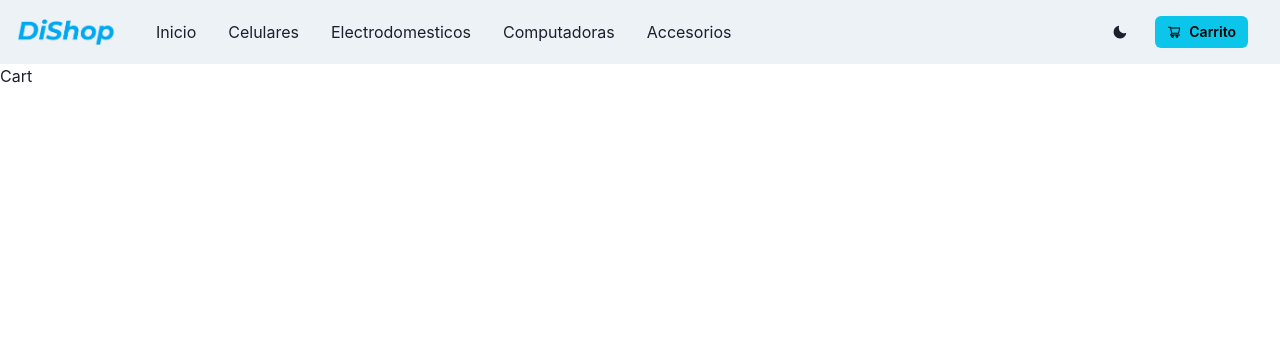
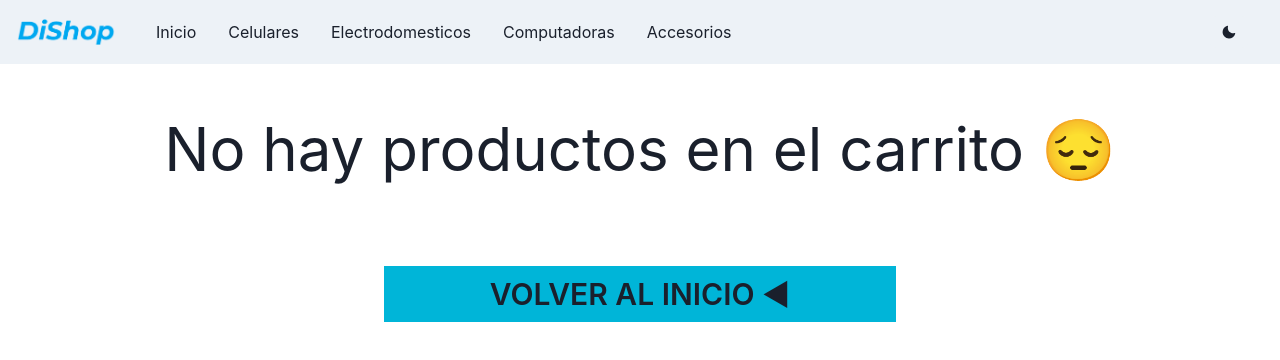
Before and after one commit to raulahumada/dishopAhumada, a React (Create React App) app: page /cart in a window 1280 px wide. Shown: the top 360 px of the page. Built offline with nearby package versions, Linux system fonts and the light colour scheme.

Commit message:
Se entregan Correcciones

```diff
--- a/package.json
+++ b/package.json
@@ -10,6 +10,7 @@
     "@testing-library/jest-dom": "^5.16.4",
     "@testing-library/react": "^12.1.4",
     "@testing-library/user-event": "^13.5.0",
+    "firebase": "^9.8.2",
     "framer-motion": "^6.3.0",
     "lottie-web": "^5.9.4",
     "react": "^18.0.0",
--- a/src/components/Cart.jsx
+++ b/src/components/Cart.jsx
@@ -1,7 +1,65 @@
+import { Box, Button, Center, Text } from '@chakra-ui/react';
 import React from 'react';
+import { Link } from 'react-router-dom';
+import { useCartContext } from '../context/CartContext';
 
 const Cart = () => {
-  return <div>Cart</div>;
+  const { cart, removeItem, calculateTotalPrice } = useCartContext();
+
+  return cart.length === 0 ? (
+    <>
+      <Center py={'10'}>
+        <Text fontSize={'6xl'}>No hay productos en el carrito 😔 </Text>
+      </Center>
+      <Center>
+        <Link to="/">
+          <Button
+            rounded={'none'}
+            w={'lg'}
+            mt={8}
+            backgroundColor={'cyan.500'}
+            size={'md'}
+            py={'7'}
+            textTransform={'uppercase'}
+            _hover={{
+              transform: 'translateY(2px)',
+              boxShadow: 'lg',
+            }}
+          >
+            <Text fontSize={'3xl'}>Volver al Inicio ◀</Text>
+          </Button>
+        </Link>
+      </Center>
+    </>
+  ) : (
+    <>
+      <Box>
+        {cart.map((item) => (
+          <Center my={'10'} key={item.id} py={'10'} backgroundColor="gray.700">
+            <Box>
+              <Text fontSize={'4xl'} color="white">
+                {item.quantityOrder} x {item.title} - $
+                {item.price * item.quantityOrder} ARS
+                <Center>
+                  <Text fontSize={'3xl'}>({item.price} C/U) </Text>
+                </Center>
+              </Text>
+            </Box>
+            <Button mx={'10'}>
+              <Text onClick={() => removeItem(item.id)}>Eliminar ❌ </Text>
+            </Button>
+          </Center>
+        ))}
+      </Box>
+      <Box>
+        <Center>
+          <Text fontWeight={'bold'} fontSize={'4xl'}>
+            El precio total es: ${calculateTotalPrice()} ARS ✅
+          </Text>
+        </Center>
+      </Box>
+    </>
+  );
 };
 
 export default Cart;
--- a/src/components/CartWidget.jsx
+++ b/src/components/CartWidget.jsx
@@ -1,10 +1,14 @@
 import React from 'react';
+import { useCartContext } from '../context/CartContext';
 import { Button } from '@chakra-ui/react';
 import { AiOutlineShoppingCart } from 'react-icons/ai';
+import { Link } from 'react-router-dom';
 
 const CartWidget = () => {
-  return (
-    <>
+  const { cart } = useCartContext();
+
+  return cart.length > 0 ? (
+    <Link to="/cart">
       <Button
         variant={'solid'}
         colorScheme={'cyan'}
@@ -15,10 +19,10 @@ const CartWidget = () => {
           transform: 'translateY(-1px)',
         }}
       >
-        Carrito
+        Carrito ({cart.length})
       </Button>
-    </>
-  );
+    </Link>
+  ) : null;
 };
 
 export default CartWidget;
--- a/src/components/ItemCount.jsx
+++ b/src/components/ItemCount.jsx
@@ -1,15 +1,14 @@
 import { Button, Stack, Text } from '@chakra-ui/react';
-import React, { useState } from 'react';
+import { collection, getDocs, getFirestore } from 'firebase/firestore';
+import React, { useEffect, useState } from 'react';
 import { useCartContext } from '../context/CartContext';
-import { productsInfo as products } from '../products';
 
 const ItemCount = ({ stock, onAdd, id }) => {
-  console.log(stock, onAdd, id);
+  const [products, setProducts] = useState([]);
+  console.log(stock);
   const [count, setCount] = useState(0);
 
   const { addToCart } = useCartContext();
-
-  console.log(addToCart);
 
   const handleAdd = () => {
     if (count < stock) {
@@ -20,6 +19,27 @@ const ItemCount = ({ stock, onAdd, id }) => {
     if (count > 0) {
       setCount(count - 1);
     }
+  };
+  useEffect(() => {
+    getDataProducts();
+  }, []);
+
+  const getDataProducts = () => {
+    const db = getFirestore();
+    const productCollections = collection(db, 'items');
+    getDocs(productCollections).then((snapshot) => {
+      if (snapshot.size > 0) {
+        console.log(snapshot.docs);
+        console.log(id);
+
+        const productData = snapshot.docs.map((d) => ({
+          id: d.id,
+          ...d.data(),
+        }));
+        console.log(productData);
+        setProducts(productData);
+      }
+    });
   };
 
   const handleClick = (id, cantidad) => {
@@ -36,7 +56,7 @@ const ItemCount = ({ stock, onAdd, id }) => {
     onAdd(count);
   };
 
-  return (
+  return stock > 0 ? (
     <>
       <div className="flex gap-4 mt-4">
         <Stack direction="row" spacing={4}>
@@ -72,6 +92,15 @@ const ItemCount = ({ stock, onAdd, id }) => {
         </div>
       </div>
     </>
+  ) : (
+    <Text
+      fontSize={'2xl'}
+      fontWeight="bold"
+      color="red.500"
+      textTransform={'uppercase'}
+    >
+      No hay stock de este producto ⛔
+    </Text>
   );
 };
 
--- a/src/components/ItemDetail.jsx
+++ b/src/components/ItemDetail.jsx
@@ -18,6 +18,7 @@ import ItemCount from './ItemCount';
 import { Link } from 'react-router-dom';
 
 const ItemDetail = ({ item }) => {
+  console.log(item);
   const [terminar, setTerminar] = useState(false);
 
   const onAdd = (count) => {
@@ -69,9 +70,9 @@ const ItemDetail = ({ item }) => {
                 </Badge>
               )}
               <Text
-                color={useColorModeValue('gray.900', 'gray.400')}
-                fontWeight={300}
-                fontSize={'2xl'}
+                color={useColorModeValue('white.900', 'white.400')}
+                fontWeight={'bold'}
+                fontSize={'4xl'}
               >
                 ${item.price} ARS
               </Text>
--- a/src/components/ItemList.jsx
+++ b/src/components/ItemList.jsx
@@ -1,10 +1,9 @@
-import { Flex, Grid } from '@chakra-ui/react';
+import { Center, Flex, Grid, Text } from '@chakra-ui/react';
 import React from 'react';
 import Item from './Item';
 
 const ItemList = (data) => {
-  console.log(data);
-  return (
+  return data.products && data.products.length > 0 ? (
     <>
       <Flex direction="column" justifyContent="center" m="0 auto">
         <Grid
@@ -20,6 +19,10 @@ const ItemList = (data) => {
         </Grid>
       </Flex>
     </>
+  ) : (
+    <Center py={'5%'}>
+      <Text fontSize={'4xl'}>No hay productos de esta categoria 😔</Text>
+    </Center>
   );
 };
 
--- a/src/context/CartContext.jsx
+++ b/src/context/CartContext.jsx
@@ -18,17 +18,35 @@ export const CartContextProvider = (children) => {
       setCart(newCart);
       return;
     }
-    item.quantity = amount;
+    item.quantity = item.quantity - amount;
+    item.quantityOrder = amount;
     setCart([...newCart, item]);
+    calculateTotalPrice();
   };
 
-  const removeItem = (id) => setCart(cart.filter((item) => item.id !== id));
+  const removeItem = (id) => {
+    const newCart = cart.filter((item) => item.id != id);
+    setCart(newCart);
+  };
   const isInCart = (id) => cart.find((item) => item.id === id);
   const clearCart = () => setCart([]);
-
+  const calculateTotalPrice = () => {
+    var total = 0;
+    cart.forEach(function (item) {
+      total += item.price * item.quantityOrder;
+    });
+    return total;
+  };
   return (
     <CartContext.Provider
-      value={{ cart, setCart, addToCart, removeItem, clearCart }}
+      value={{
+        cart,
+        setCart,
+        addToCart,
+        removeItem,
+        clearCart,
+        calculateTotalPrice,
+      }}
       {...children}
     ></CartContext.Provider>
   );
--- a/src/index.js
+++ b/src/index.js
@@ -4,6 +4,18 @@ import './index.css';
 import App from './App';
 import reportWebVitals from './reportWebVitals';
 import { ChakraProvider } from '@chakra-ui/react';
+import { initializeApp } from 'firebase/app';
+
+const firebaseConfig = {
+  apiKey: 'AIzaSyC-b4ncbZ0gtmluIbg25G-YQvR25XVOBnQ',
+  authDomain: 'dishop-ahumad.firebaseapp.com',
+  projectId: 'dishop-ahumad',
+  storageBucket: 'dishop-ahumad.appspot.com',
+  messagingSenderId: '531559097180',
+  appId: '1:531559097180:web:cde3fd1d65cfcae8541799',
+};
+
+const app = initializeApp(firebaseConfig);
 
 ReactDOM.render(
   <ChakraProvider>
--- a/src/products.js
+++ b/src/products.js
@@ -9,6 +9,7 @@ export const productsInfo = [
     price: 138500,
     category: 'Celulares',
     quantity: 10,
+    quantityOrder: 0,
   },
   {
     id: 2,
@@ -21,6 +22,7 @@ export const productsInfo = [
       'https://http2.mlstatic.com/D_NQ_NP_852497-MLA32566609369_102019-O.webp',
     category: 'Electrodomesticos',
     quantity: 12,
+    quantityOrder: 0,
   },
   {
     id: 3,
@@ -32,6 +34,7 @@ export const productsInfo = [
       'https://http2.mlstatic.com/D_NQ_NP_700361-MLA48242559784_112021-O.webp',
     category: 'Accesorios',
     quantity: 13,
+    quantityOrder: 0,
   },
   {
     id: 4,
@@ -43,5 +46,6 @@ export const productsInfo = [
       'https://http2.mlstatic.com/D_NQ_NP_735538-MLA43269505273_082020-O.webp',
     category: 'Accesorios',
     quantity: 15,
+    quantityOrder: 0,
   },
 ];
```
Also changed, not shown: 1 other file (tests, documents, lock files or other folders).
